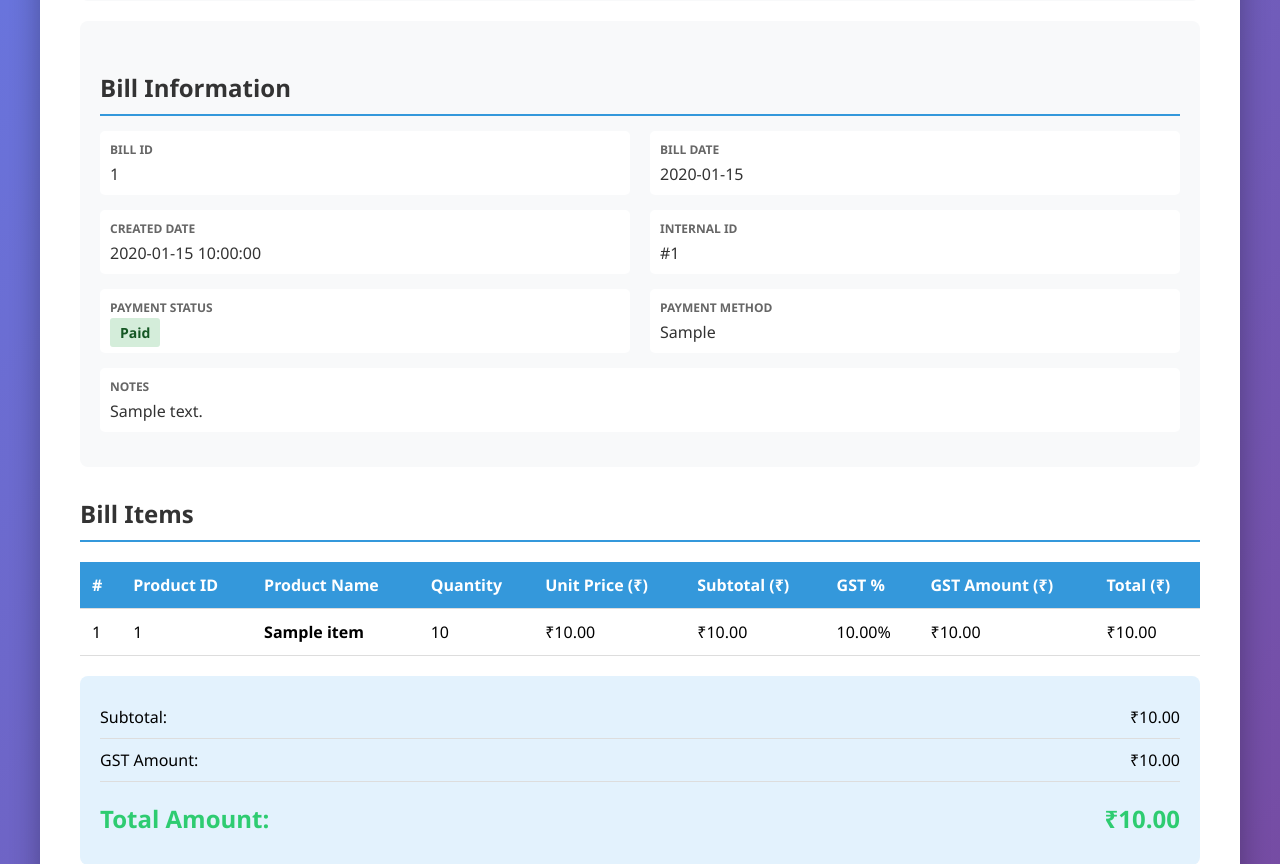
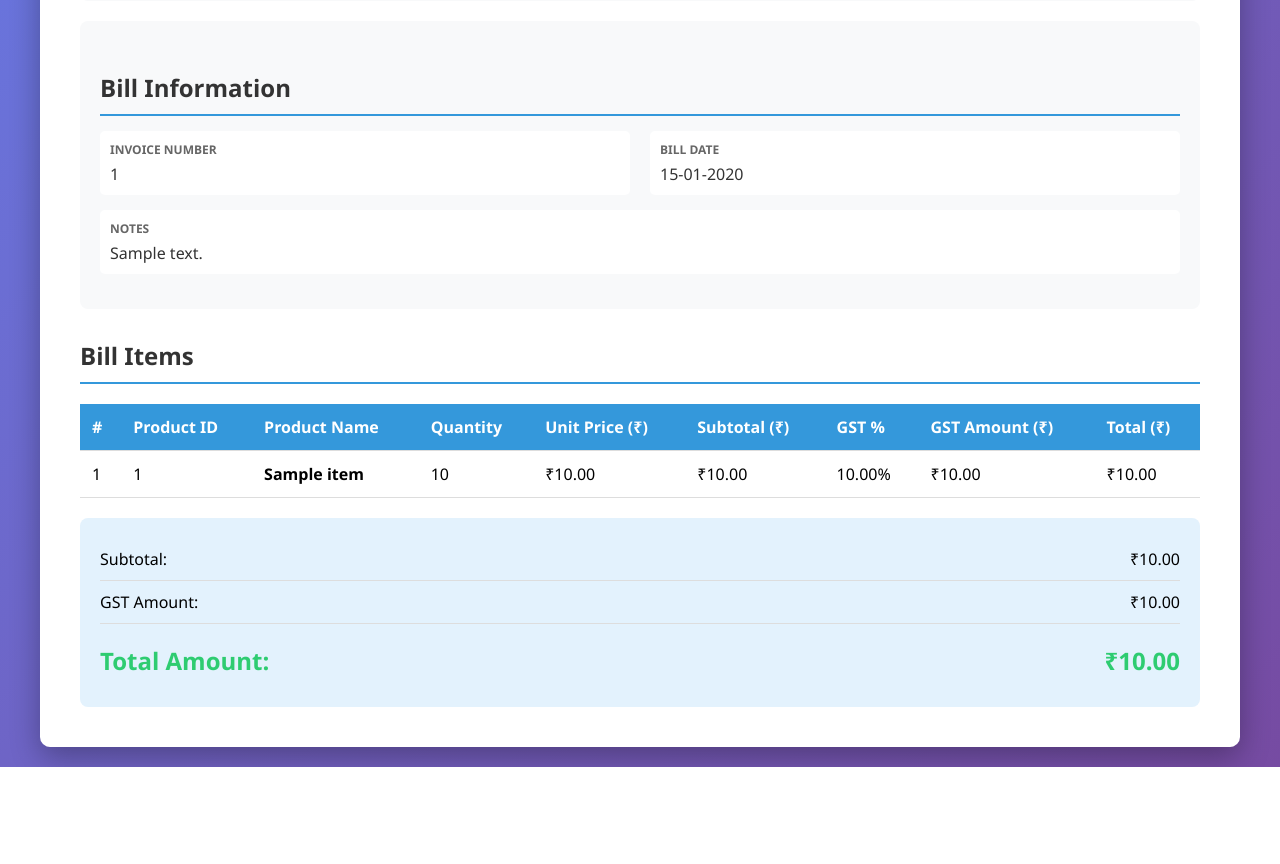
Before and after one commit to pshanmugavelp-pixel/Billing-web-app, a Flask app: page /billing/view/1 in a window 1280 px wide. Shown: the part 525-1389 px from the top of the page. After the commit the page ends 1292 px from the top, so only its background shows below. Run offline with Flask 3, Linux system fonts and the light colour scheme; tables that the repository leaves empty hold one stand-in row (values such as "Sample post").

Commit message:
update billing

```diff
--- a/routes/billing.py
+++ b/routes/billing.py
@@ -5,6 +5,7 @@ Handles all billing-related routes with support for multiple items per bill
 
 from flask import Blueprint, render_template, request, redirect, url_for, flash, jsonify
 from database import get_db_connection
+from datetime import datetime
 
 billing_bp = Blueprint('billing', __name__, url_prefix='/billing')
 
@@ -246,6 +247,13 @@ def view(id):
         conn.close()
         return redirect(url_for('billing.index'))
 
+    # Convert bill to dict and format date
+    bill_dict = dict(bill)
+    if bill_dict['bill_date']:
+        # Convert YYYY-MM-DD to DD-MM-YYYY
+        date_obj = datetime.strptime(bill_dict['bill_date'], '%Y-%m-%d')
+        bill_dict['bill_date'] = date_obj.strftime('%d-%m-%Y')
+
     items = conn.execute('''
         SELECT bi.*, i.product_id as inventory_product_id
         FROM billing_items bi
@@ -255,7 +263,7 @@ def view(id):
     ''', (bill['bill_id'],)).fetchall()
 
     conn.close()
-    return render_template('billing/view.html', bill=bill, items=items)
+    return render_template('billing/view.html', bill=bill_dict, items=items)
 
 @billing_bp.route('/update/<int:bill_id>', methods=['GET', 'POST'])
 def update(bill_id):
--- a/templates/billing/view.html
+++ b/templates/billing/view.html
@@ -237,36 +237,12 @@
             <h2>Bill Information</h2>
             <div class="info-row">
                 <div class="info-item">
-                    <div class="info-label">Bill ID</div>
+                    <div class="info-label">Invoice Number</div>
                     <div class="info-value">{{ bill['bill_id'] }}</div>
                 </div>
                 <div class="info-item">
                     <div class="info-label">Bill Date</div>
                     <div class="info-value">{{ bill['bill_date'] }}</div>
-                </div>
-            </div>
-            <div class="info-row">
-                <div class="info-item">
-                    <div class="info-label">Created Date</div>
-                    <div class="info-value">{{ bill['created_at'] }}</div>
-                </div>
-                <div class="info-item">
-                    <div class="info-label">Internal ID</div>
-                    <div class="info-value">#{{ bill['id'] }}</div>
-                </div>
-            </div>
-            <div class="info-row">
-                <div class="info-item">
-                    <div class="info-label">Payment Status</div>
-                    <div class="info-value">
-                        <span class="status-badge status-{{ bill['payment_status']|lower }}">
-                            {{ bill['payment_status'] }}
-                        </span>
-                    </div>
-                </div>
-                <div class="info-item">
-                    <div class="info-label">Payment Method</div>
-                    <div class="info-value">{{ bill['payment_method'] or 'N/A' }}</div>
                 </div>
             </div>
             {% if bill['notes'] %}
```
